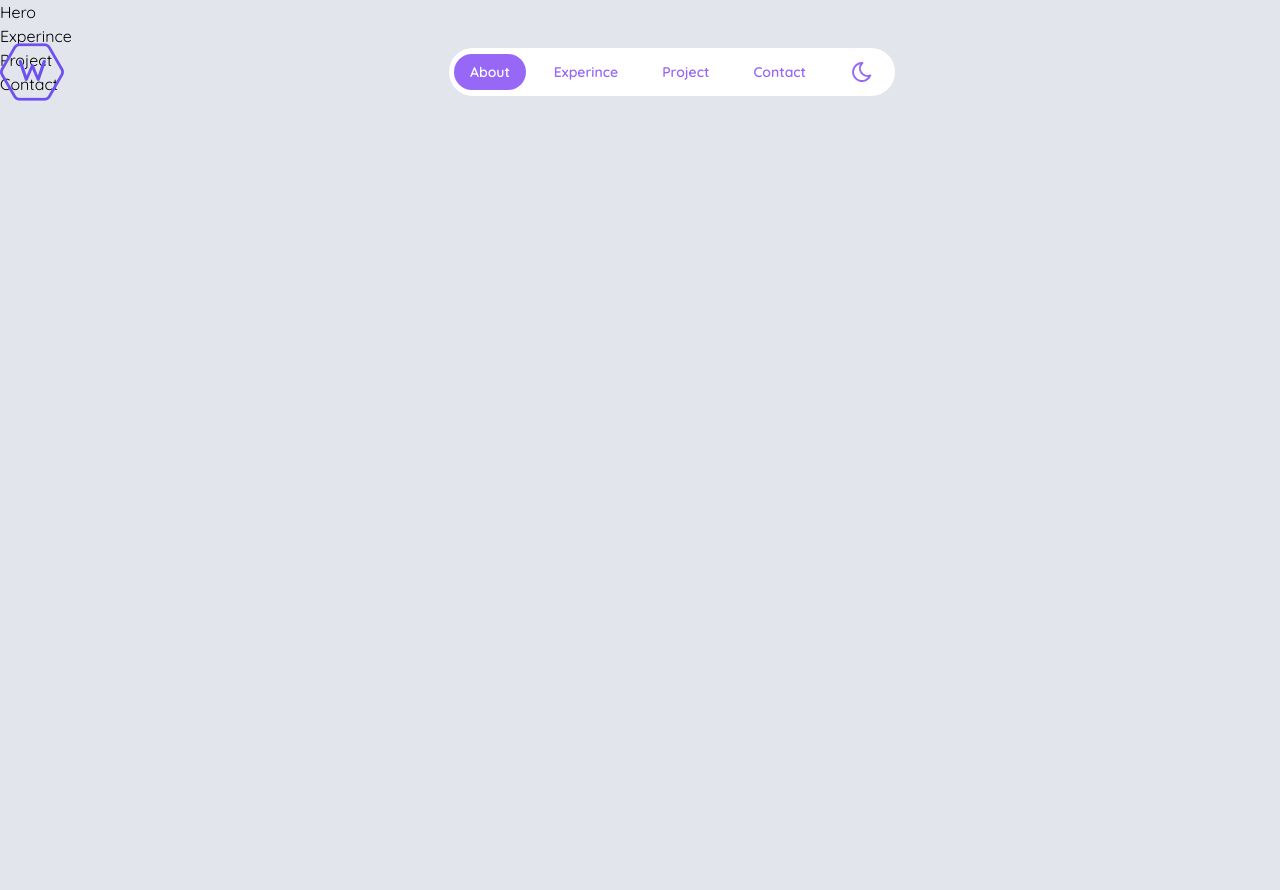
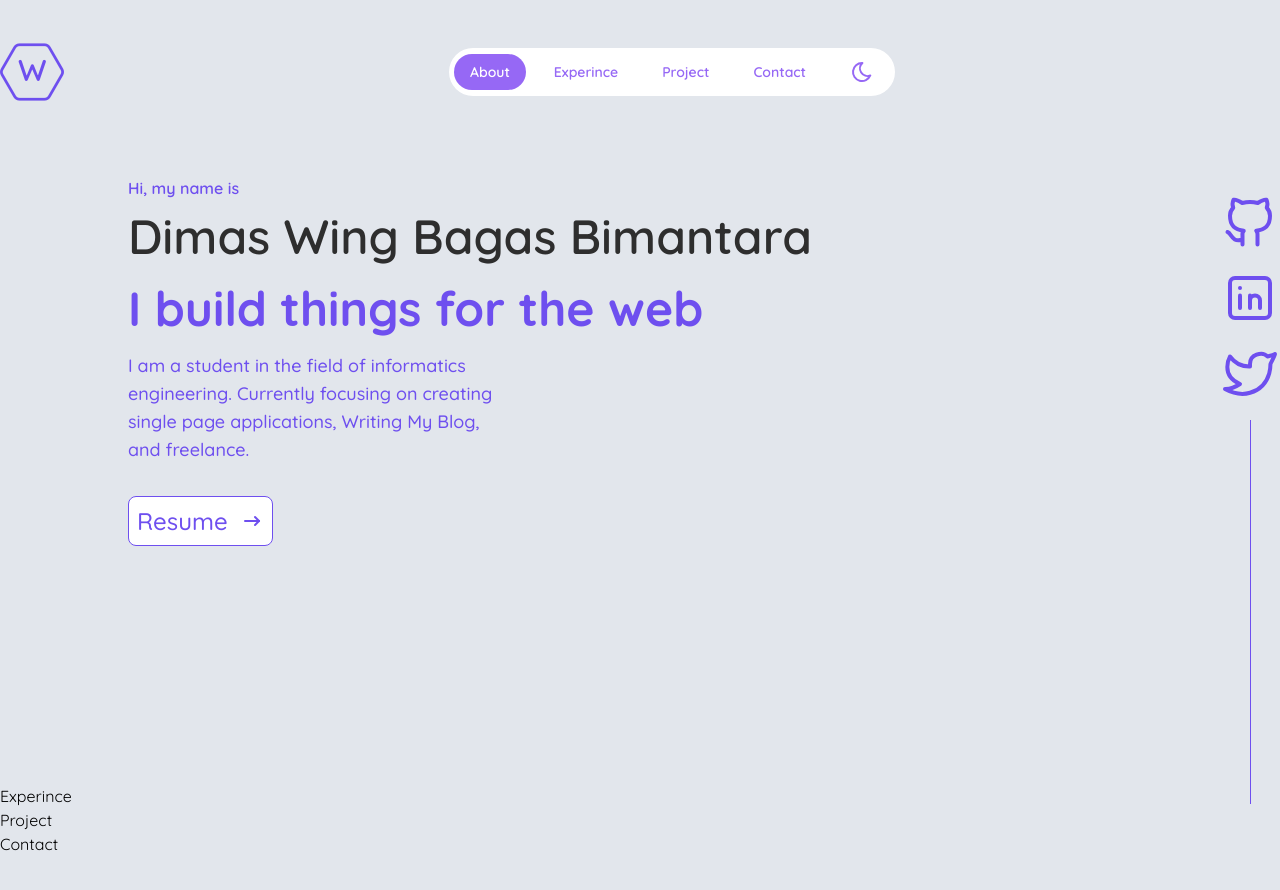
Before and after one commit to Wing-Dimas/portofolio, a Next.js app: page / in a window 1280 px wide. Shown: the top 890 px of the page. Built offline with nearby package versions, Linux system fonts and the light colour scheme.

Commit message:
create hero

```diff
--- a/src/app/globals.css
+++ b/src/app/globals.css
@@ -1,8 +1,16 @@
+@import url("https://fonts.googleapis.com/css2?family=Quicksand:wght@300;400;500;600;700&display=swap");
 @tailwind base;
 @tailwind components;
 @tailwind utilities;
 
+* {
+  font-family: "Quicksand", sans-serif;
+}
+
 @layer components {
+  * {
+    @apply transition-all duration-500 scroll-smooth font-quicksand;
+  }
   .logo {
     @apply relative;
   }
@@ -20,14 +28,21 @@
   }
 
   .nav-wrapper .nav-list .nav-link {
-    @apply block py-2 px-4 text-sm text-secondary font-semibold rounded-full transition-all duration-700;
-  }
-
-  .nav-wrapper .nav-list .nav-link:hover {
-    @apply bg-light;
+    @apply block py-2 px-4 text-sm text-secondary font-semibold rounded-full transition-all duration-700 hover:bg-light;
   }
 
   .nav-wrapper .nav-list .nav-link.active {
     @apply text-white block bg-secondary;
   }
+
+  .btn-resume {
+    @apply flex justify-center items-center mt-8 gap-3 p-2 border rounded-lg border-primary bg-white text-primary hover:shadow-xl;
+  }
+
+  .btn-resume:hover .arrow {
+    @apply ml-4;
+  }
+  .line {
+    @apply border-l border-primary h-96;
+  }
 }
--- a/src/components/Hero.tsx
+++ b/src/components/Hero.tsx
@@ -1,5 +1,49 @@
 import React from "react";
+import {
+  IconArrowNarrowRight,
+  IconBrandTwitter,
+  IconBrandGithub,
+  IconBrandLinkedin,
+} from "@tabler/icons-react";
 
 export default function Hero() {
-  return <div>Hero</div>;
+  return (
+    <section className="container md:px-32 mx-auto mt-36 pt-8 relative min-h-[80vh]">
+      <div className="intro">
+        <p className="leading-normal text-base text-primary font-semibold ">
+          Hi, my name is
+        </p>
+        <h1 className="leading-normal text-5xl text-black dark:text-light font-semibold ">
+          Dimas Wing Bagas Bimantara
+        </h1>
+        <h2 className="leading-normal text-5xl text-primary font-bold">
+          I build things for the web
+        </h2>
+        <p className=" text-lg text-primary font-medium w-96 mt-2">
+          I am a student in the field of informatics engineering. Currently
+          focusing on creating single page applications, Writing My Blog, and
+          freelance.
+        </p>
+        <button className="btn-resume">
+          <span className="text-2xl font-medium">Resume</span>
+          <IconArrowNarrowRight className="arrow" />
+        </button>
+      </div>
+
+      <div className="absolute top-12 right-0">
+        <div className="flex flex-col gap-4 text-primary justify-center items-center">
+          <a href="" className="block">
+            <IconBrandGithub size={60} stroke={1.6} />
+          </a>
+          <a href="" className="block">
+            <IconBrandLinkedin size={60} stroke={1.6} />
+          </a>
+          <a href="" className="block">
+            <IconBrandTwitter size={60} stroke={1.6} />
+          </a>
+          <div className="line"></div>
+        </div>
+      </div>
+    </section>
+  );
 }
--- a/src/components/Navbar.tsx
+++ b/src/components/Navbar.tsx
@@ -4,7 +4,7 @@ import React from "react";
 
 export default function Navbar() {
   return (
-    <nav className="w-full mx-auto my-10 fixed">
+    <nav className="w-full mx-auto my-10 fixed top-0">
       <div className="container flex mx-auto relative">
         <div className="logo ">
           <span className="character">W</span>
--- a/tailwind.config.ts
+++ b/tailwind.config.ts
@@ -14,11 +14,13 @@ const config: Config = {
       colors: {
         light: "#E2E6EC",
         dark: "#22233F",
+        black: "#2E2E2E",
         primary: "#6E4FEF",
         secondary: "#9668F5",
       },
     },
   },
+  darkMode: "class",
   plugins: [],
 };
 export default config;
```
